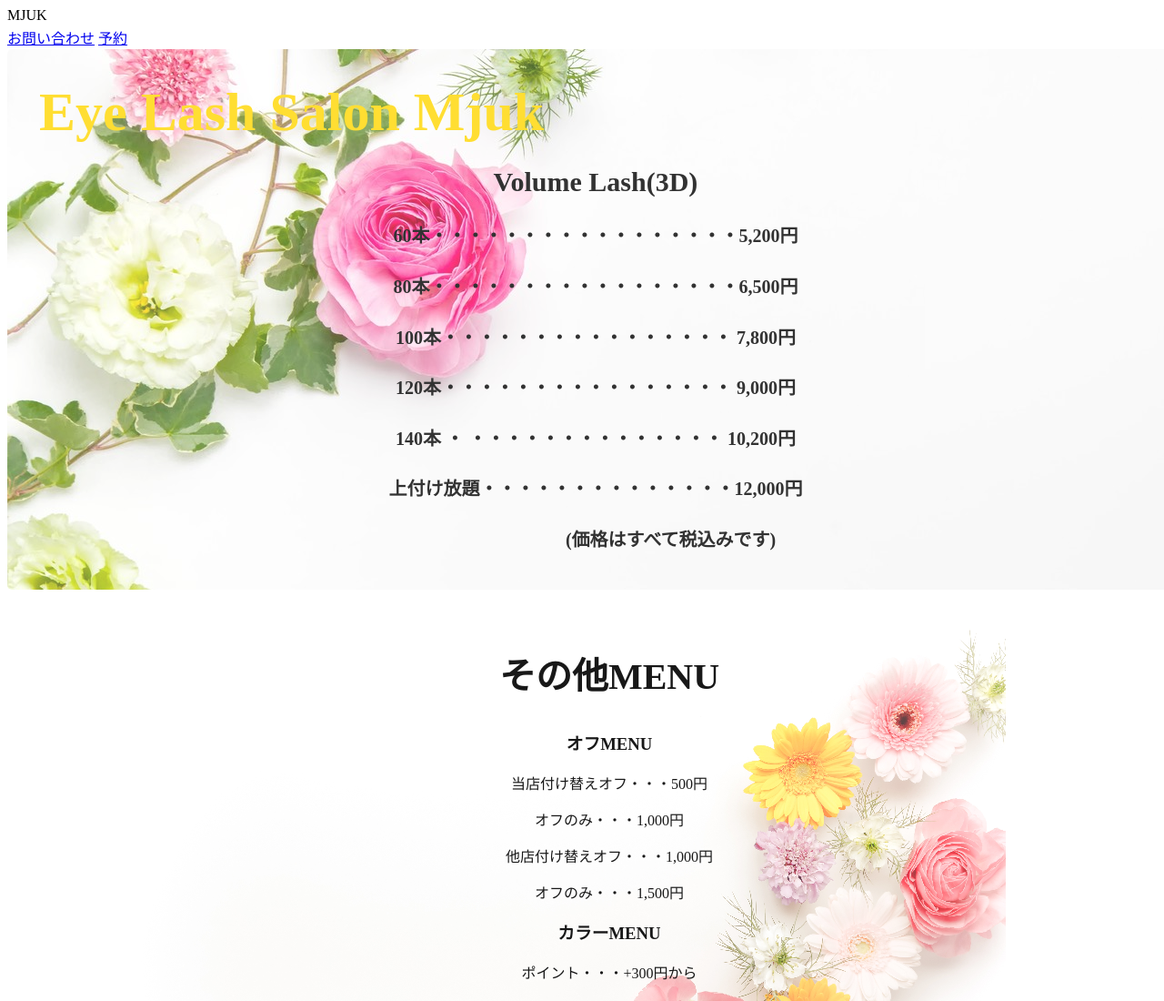
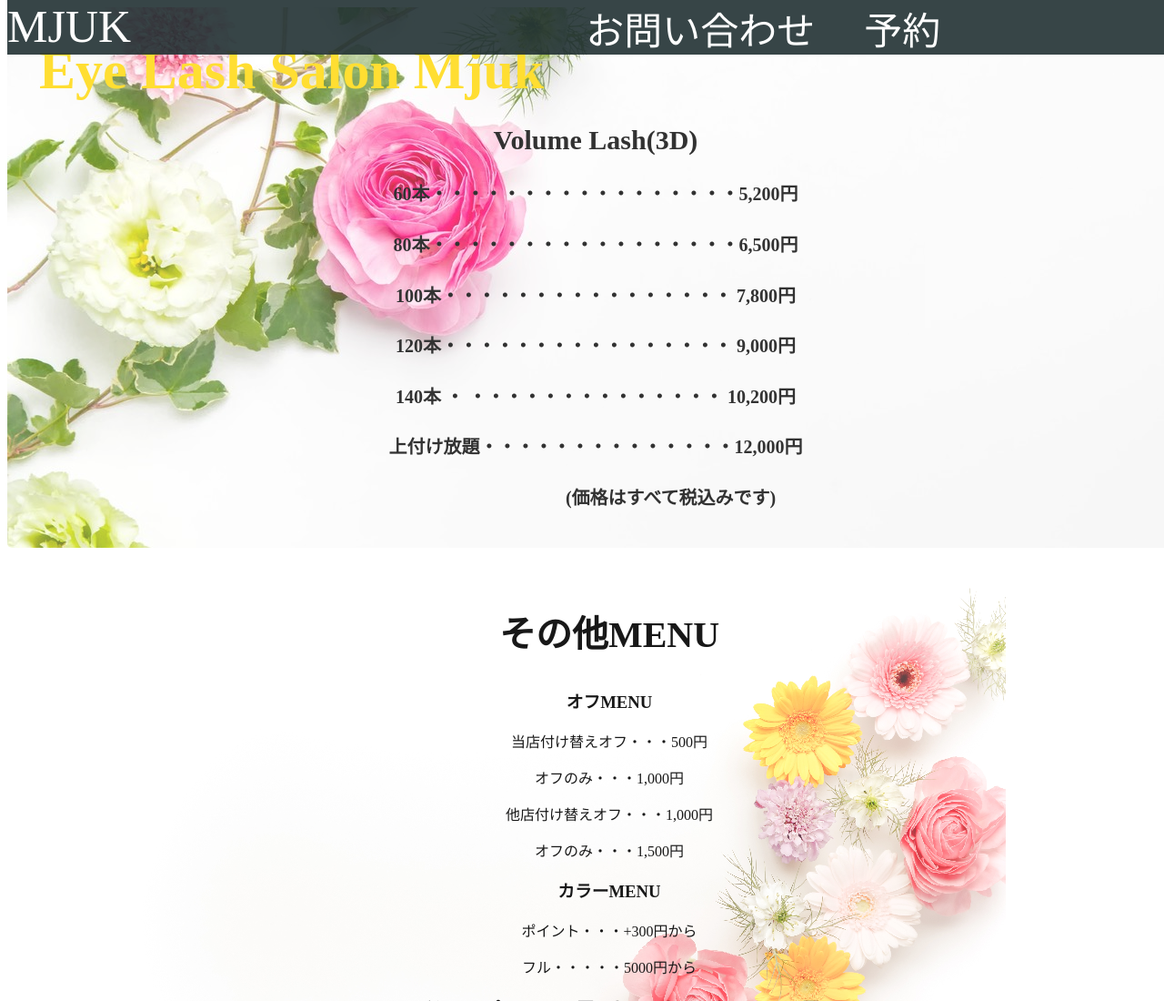
Before and after one commit to s-akada/mjuk, a plain HTML site: page home.html in a window 1280 px wide. Shown: the top 1100 px of the page at 91% size. Drawn offline with Linux system fonts and the light colour scheme.

Commit message:
Update menu2style.css

```diff
--- a/menu2style.css
+++ b/menu2style.css
@@ -1,3 +1,35 @@
+@charset "utf-8";
+.header {
+	height: 60px;
+    width: 100%;
+    background-color: rgba(34, 49, 52, 0.9);
+    position: fixed;
+    top: 0;
+    z-index: 10;
+    color: white;
+}
+.logo {
+	color: blue;
+	font-size: 50px;
+	float: left;
+	margin-right: 450px;
+	color: white;
+
+}
+.link1 {
+	font-size: 42px;
+	margin-left: 50px;
+	text-decoration: none;
+	color: white;
+}
+.link1:hover{
+	background-image: url(img/hp.jpg);
+	border-radius: 25px;
+	opacity: 0.8;
+	color: black;
+	transition: 1.2s;
+
+}
 .main {
 	background-image: url(img/hana3.png);
 	width: 100%;
```
